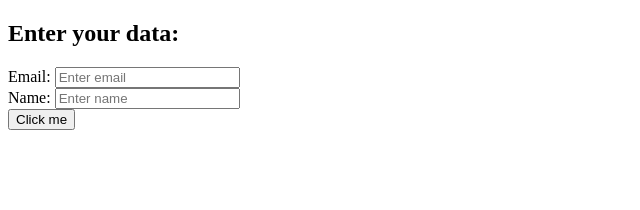
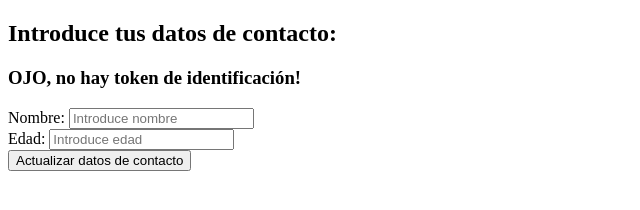
Before and after one commit to AFSopra/WebViewTest, a plain HTML site: page WebViewTest/Utils/index.html in a window 1280 px wide. Shown: the whole page, without its empty margins (0-640 px from the left). Drawn offline with Linux system fonts and the light colour scheme.

Commit message:
UPDATE: Set local index.html

```diff
--- a/WebViewTest/Utils/index.html
+++ b/WebViewTest/Utils/index.html
@@ -1,5 +1,6 @@
 <!DOCTYPE html>
 <html>
+
 <head>
   <meta charset="utf-8">
   <meta name="viewport" content="width=device-width, initial-scale=1.0, maximum-scale=1.0, user-scalable=no" />
@@ -7,25 +8,71 @@
   <script type="text/javascript">
     function submitForm() {
       var message = {
-                name: document.getElementById("name").value,
-                email: document.getElementById("email").value
+        name: document.getElementById("nameTF").value,
+        years: document.getElementById("yearsTF").value
       };
       window.webkit.messageHandlers.observer.postMessage(message);
     }
+
+    function reset() {
+      document.getElementById("nameTF").value = "";
+      document.getElementById("yearsTF").value = "";
+    }
+
+    function changeBackgroundColor(colorText) {
+      document.body.style.background = colorText;
+    }
+
+    function rename() {
+      var name = document.getElementById("nameTF").value
+      var year = document.getElementById("yearsTF").value
+      document.getElementById("labelAux").innerHTML = "Introduce otros valores " + name + ", " + year;
+      this.reset()
+    }
+
+    function getQueryParams(qs) {
+      qs = qs.split('+').join(' ');
+      var params = {},
+        tokens,
+        re = /[?&]?([^=]+)=([^&]*)/g;
+      while (tokens = re.exec(qs)) {
+        params[decodeURIComponent(tokens[1])] = decodeURIComponent(tokens[2]);
+      }
+      return params;
+    }
   </script>
 </head>
+
 <body>
   <div>
-      <h2>Enter your data:</h2>
+    <h2>Introduce tus datos de contacto:</h2>
+    <h3 id="id"></h3>
+    <h3 id="labelAux"></h3>
     <div>
-          <label for="email">Email:</label>
-          <input type="email" id="email" placeholder="Enter email" name="email">
+      <label for="name" id="nameLabel">Nombre:</label>
+      <input type="value" id="nameTF" placeholder="Introduce nombre" name="name">
     </div>
     <div>
-          <label for="name  ">Name:</label>
-          <input type="value" id="name" placeholder="Enter name" name="name">
+      <label for="years" id="yearsLabel">Edad:</label>
+      <input type="number" id="yearsTF" placeholder="Introduce edad" name="years">
     </div>
-        <button onclick="submitForm()">Click me</button>
+    <button onclick="submitForm()">Actualizar datos de contacto</button>
   </div>
+  <script type="text/javascript">
+    readInit();
+
+    function readInit() {
+      var query = getQueryParams(document.location.search);
+      if (query.id == null) {
+        alert("OJO, no hay token de identificación!");
+        //TODO: enviar a la app un mensaje para desconectar el webView
+        //...
+        document.getElementById("id").innerHTML = "OJO, no hay token de identificación!";
+      } else {
+        document.getElementById("id").innerHTML = "Your id: " + query.id;
+      }
+    }
+  </script>
 </body>
+
 </html>
```
Also changed, not shown: 1 other file. Lines whose indentation alone changed are shown as unchanged.
